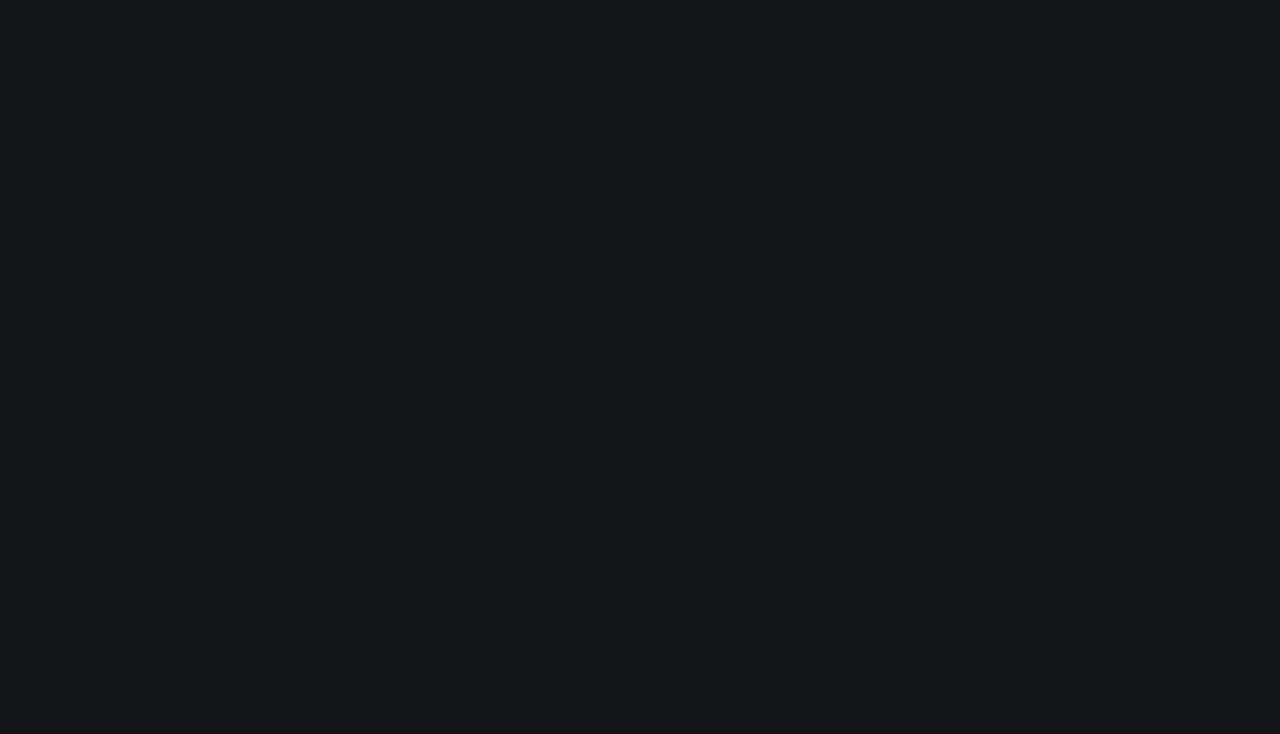
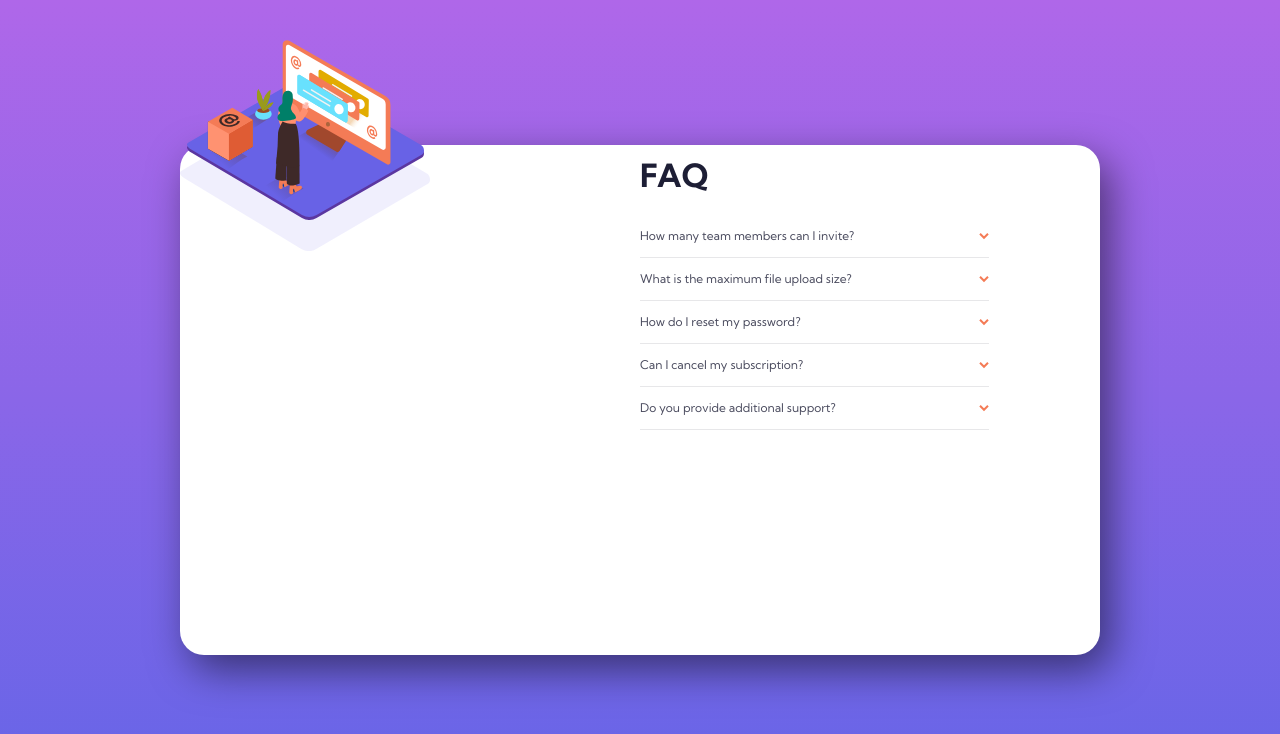
Before and after one commit to StrigZ/FAQ-accordion-card, a plain HTML site: page index.html in a window 1280 px wide. Drawn offline with nearby package versions, Linux system fonts and the light colour scheme.

Commit message:
day 1 end result

```diff
--- a/index.html
+++ b/index.html
@@ -2,12 +2,67 @@
 <html lang="en">
   <head>
     <meta charset="UTF-8" />
-    <meta http-equiv="X-UA-Compatible" content="IE=edge" />
     <meta name="viewport" content="width=device-width, initial-scale=1.0" />
+    <!-- displays site properly based on user's device -->
+
+    <link
+      rel="icon"
+      type="image/png"
+      sizes="32x32"
+      href="./images/favicon-32x32.png"
+    />
     <link href="./css/index.css" rel="stylesheet" />
-    <title>Document</title>
+    <title>Frontend Mentor | FAQ Accordion Card</title>
   </head>
   <body>
+    <main>
+      <div class="card">
+        <h1 class="card__title">FAQ</h1>
+        <section id="accordion" class="accordion">
+          <div class="accordion__panel">
+            <h2 class="accordion__header">
+              How many team members can I invite?
+            </h2>
+            <p class="accordion__desc">
+              You can invite up to 2 additional users on the Free plan. There is
+              no limit on team members for the Premium plan.
+            </p>
+          </div>
+          <div class="accordion__panel">
+            <h2 class="accordion__header">
+              What is the maximum file upload size?
+            </h2>
+            <p class="accordion__desc">
+              No more than 2GB. All files in your account must fit your allotted
+              storage space.
+            </p>
+          </div>
+          <div class="accordion__panel">
+            <h2 class="accordion__header">How do I reset my password?</h2>
+            <p class="accordion__desc">
+              Click “Forgot password” from the login page or “Change password”
+              from your profile page. A reset link will be emailed to you.
+            </p>
+          </div>
+          <div class="accordion__panel">
+            <h2 class="accordion__header">Can I cancel my subscription?</h2>
+            <p class="accordion__desc">
+              Yes! Send us a message and we’ll process your request no questions
+              asked.
+            </p>
+          </div>
+          <div class="accordion__panel">
+            <h2 class="accordion__header">
+              Do you provide additional support?
+            </h2>
+            <p class="accordion__desc">
+              Chat and email support is available 24/7. Phone lines are open
+              during normal business hours.
+            </p>
+          </div>
+        </section>
+      </div>
+    </main>
     <script
       src="https://code.jquery.com/jquery-3.6.0.min.js"
       integrity="sha256-/xUj+3OJU5yExlq6GSYGSHk7tPXikynS7ogEvDej/m4="
--- a/js/index.js
+++ b/js/index.js
@@ -0,0 +1,20 @@
+{
+  /* <script
+      src="https://code.jquery.com/jquery-3.6.0.min.js"
+      integrity="sha256-/xUj+3OJU5yExlq6GSYGSHk7tPXikynS7ogEvDej/m4="
+      crossorigin="anonymous"
+    ></script> */
+}
+$(".accordion__panel").click(function (e) {
+  e.preventDefault();
+  for (let el of $(".accordion__panel")) {
+    if (this !== el && el.lastElementChild.style.display === "block") {
+      $(el.lastElementChild).slideUp(200);
+      $(el.firstElementChild).removeClass("active");
+    }
+  }
+  if (!$(this).hasClass("active")) {
+    $(this.firstElementChild).toggleClass("active");
+    $(this.lastElementChild).slideToggle(200);
+  }
+});
--- a/sass/_layout.scss
+++ b/sass/_layout.scss
@@ -0,0 +1,18 @@
+@use "abstracts/" as *;
+// The designs were created to the following widths:
+// - Mobile: 375px
+// - Desktop: 1440px
+body {
+  @include flex(row, center, center);
+  padding: 0 1rem;
+  background: linear-gradient($Softviolet, $Softblue);
+  h1 {
+    color: $Verydarkdesaturatedblue;
+  }
+  h2 {
+    color: $Verydarkgrayishblue;
+  }
+  p {
+    color: $Darkgrayishblue;
+  }
+}
--- a/sass/abstracts/_colors.scss
+++ b/sass/abstracts/_colors.scss
@@ -0,0 +1,14 @@
+//Text
+
+$Verydarkdesaturatedblue: hsl(238, 29%, 16%);
+$Softred: hsl(14, 88%, 65%);
+
+// Background gradient:
+
+$Softviolet: hsl(273, 75%, 66%);
+$Softblue: hsl(240, 73%, 65%);
+
+$Verydarkgrayishblue: hsl(237, 12%, 33%);
+$Darkgrayishblue: hsl(240, 6%, 50%);
+
+$Lightgrayishblue: hsl(240, 5%, 91%);
--- a/sass/abstracts/_mixins.scss
+++ b/sass/abstracts/_mixins.scss
@@ -0,0 +1,6 @@
+@mixin flex($dir: "row", $justify: center, $align: center) {
+  display: flex;
+  flex-direction: $dir;
+  justify-content: $justify;
+  align-items: $align;
+}
--- a/sass/base/_typo.scss
+++ b/sass/base/_typo.scss
@@ -0,0 +1,28 @@
+@import url("https://fonts.googleapis.com/css2?family=Kumbh+Sans:wght@400;700&display=swap");
+
+$font-size: 0.75rem;
+
+$ff: "Kumbh Sans", sans-serif;
+
+$fw-400: 400;
+$fw-700: 700;
+
+body {
+  font-family: $ff;
+  h1 {
+    font-weight: $fw-700;
+  }
+  h2 {
+    // font-size: 1rem !important;
+  }
+  p,
+  h2 {
+    font-size: $font-size;
+    font-weight: $fw-400;
+  }
+}
+.accordion__panel:hover {
+  h2 {
+    font-weight: $fw-700;
+  }
+}
--- /dev/null
+++ b/sass/components/_card.scss
@@ -0,0 +1,118 @@
+@use "../abstracts/" as *;
+@use "../base/" as *;
+
+.card {
+  @include flex(column, flex-end, flex-start);
+  background-color: #fff;
+  position: relative;
+  min-height: 32.0625rem;
+  width: 18.75rem;
+  border-radius: 1.5rem;
+  box-shadow: 10px 15px 40px 0px rgba(0, 0, 0, 0.5);
+  padding: 1.5rem;
+
+  &__title {
+    width: 100%;
+    text-align: center;
+    margin-bottom: 1rem;
+  }
+  .accordion {
+    text-align: left;
+    width: 100%;
+    margin-bottom: 2rem;
+    &__header {
+      padding: 0.75rem 0;
+    }
+
+    &__panel {
+      border-bottom: $Lightgrayishblue solid 1px;
+      p {
+        display: none;
+        padding-bottom: 0.75rem;
+      }
+      h2 {
+        position: relative;
+        transition: all 0.3s ease;
+      }
+      h2:after {
+        content: "";
+        background-image: url(../../images/icon-arrow-down.svg);
+        background-size: contain;
+        background-repeat: no-repeat;
+        background-position: center;
+        position: absolute;
+        right: 0;
+        top: 50%;
+        transform: translateY(-50%);
+        width: 10px;
+        height: 10px;
+        transition: all 0.3s ease;
+      }
+      h2.active:after {
+        transform: translateY(-50%) rotate(180deg);
+      }
+      &:hover {
+        cursor: pointer;
+        h2 {
+          color: $Verydarkdesaturatedblue;
+        }
+      }
+    }
+  }
+
+  &::before {
+    content: "";
+    background-image: url(../../images/illustration-woman-online-mobile.svg);
+    background-repeat: no-repeat;
+    background-size: contain;
+    background-position: center;
+    position: absolute;
+    width: 250px;
+    height: 180px;
+    top: -20.5%;
+    margin: 0 auto;
+    z-index: 2;
+  }
+  &::after {
+    content: "";
+    background-image: url(../../images/bg-pattern-mobile.svg);
+    background-repeat: no-repeat;
+    background-size: contain;
+    background-position: center;
+    position: absolute;
+    width: 250px;
+    height: 180px;
+    top: -7.5%;
+    margin: 0 auto;
+    z-index: 1;
+  }
+  @media (min-width: 48rem) {
+    display: grid;
+    grid-template-columns: repeat(2, 1fr);
+    grid-template-rows: 10% 90%;
+    min-width: 57.5rem;
+    min-height: 31.875rem;
+    margin-left: auto;
+
+    h1 {
+      grid-column: 2/3;
+      grid-row: 1/2;
+      text-align: left;
+
+      align-self: end;
+    }
+
+    .accordion {
+      grid-column: 2/3;
+      grid-row: 2/3;
+      width: 80%;
+    }
+  }
+}
+.active {
+  color: $Verydarkdesaturatedblue;
+  font-weight: $fw-700;
+}
+.rotate {
+  transform: rotate(360deg);
+}
--- a/sass/components/_index.scss
+++ b/sass/components/_index.scss
@@ -1,2 +1,2 @@
-@forward "button";
+// @forward "button";
 @forward "card";
```
Also changed, not shown: css/index.css, 3 other files.
